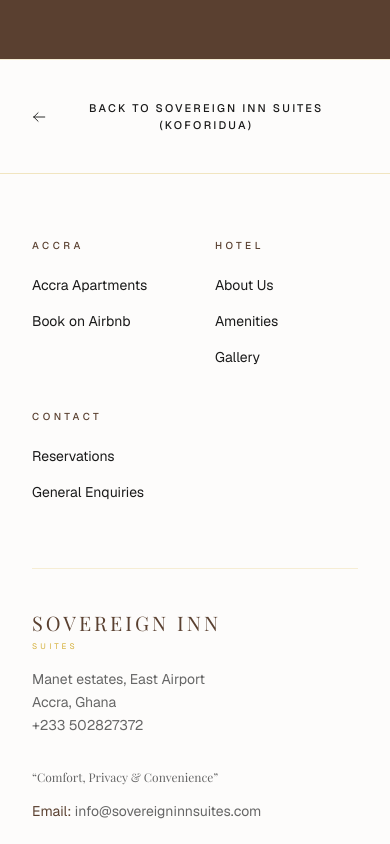
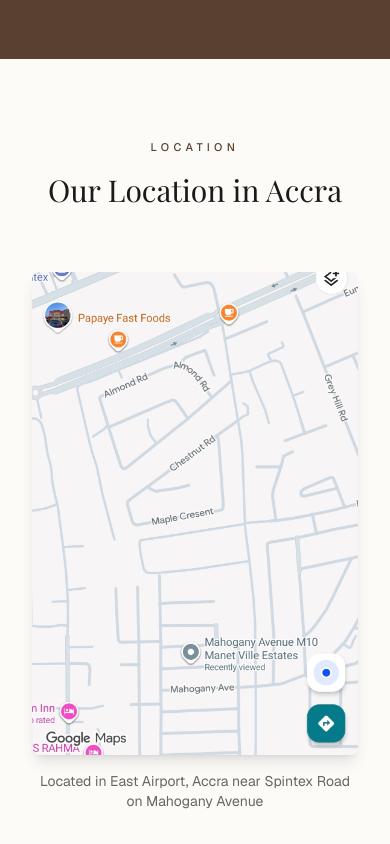
Before and after one commit to georgeey123/sovereigninnsuites, a Next.js app: page /airbnb in a window 390 px wide. Shown: the part 4060-4904 px from the top of the page. Built offline with nearby package versions, Linux system fonts and the light colour scheme.

Commit message:
feat: add approx location, change accra location on footer

```diff
--- a/components/AccraFooter.tsx
+++ b/components/AccraFooter.tsx
@@ -62,8 +62,9 @@
               Suites
             </span>
             <p className="text-[#666666] text-sm mt-4 leading-relaxed">
-              Manet estates, East Airport<br />
-              Accra, Ghana<br />
+              Mahogany Ave, East Airport<br />
+              Spintex - Accra <br />
+              Ghana <br />
               +233 502827372
             </p>
           </div>
--- a/components/AirbnbContent.tsx
+++ b/components/AirbnbContent.tsx
@@ -239,6 +239,31 @@
          </div>
        </section>
 
+       {/* Location Map Section */}
+       <section className="py-20 bg-warm-bg">
+         <div className="max-w-[1280px] mx-auto px-8">
+           <div className="text-center mb-16">
+             <p className="uppercase text-[11px] tracking-[0.4em] text-primary-red mb-4 font-medium">
+               Location
+             </p>
+             <h2 className="font-playfair text-3xl md:text-4xl font-medium text-[#1a1a1a] mb-4">
+               Our Location in Accra
+             </h2>
+           </div>
+
+           <div className="max-w-[500px] mx-auto">
+             <img
+               src="/images/accra/sis_accra_aprox_loc.jpeg"
+               alt="Approximate Location of Sovereign Inn Suites Accra"
+               className="rounded-lg shadow-lg"
+             />
+             <p className="mt-4 text-[#666666] text-sm text-center">
+               Located in East Airport, Accra near Spintex Road on Mahogany Avenue
+             </p>
+           </div>
+         </div>
+       </section>
+
        <section className="py-10 bg-cream border-t border-gold/20">
          <div className="max-w-[1280px] mx-auto px-8 text-center">
            <a
```
Also changed, not shown: public/images/accra/sis_accra_aprox_loc.jpeg (added). Lines whose indentation alone changed are shown as unchanged.
